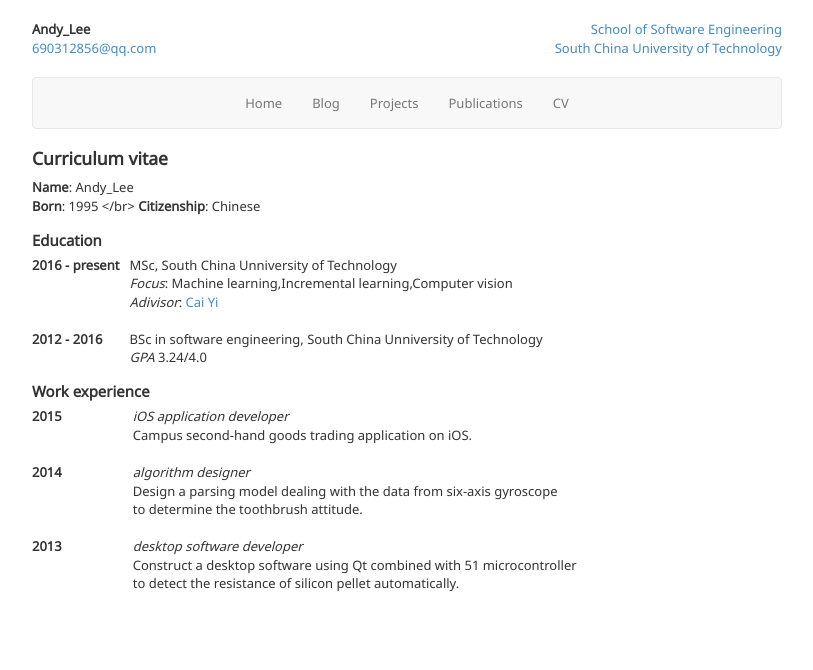
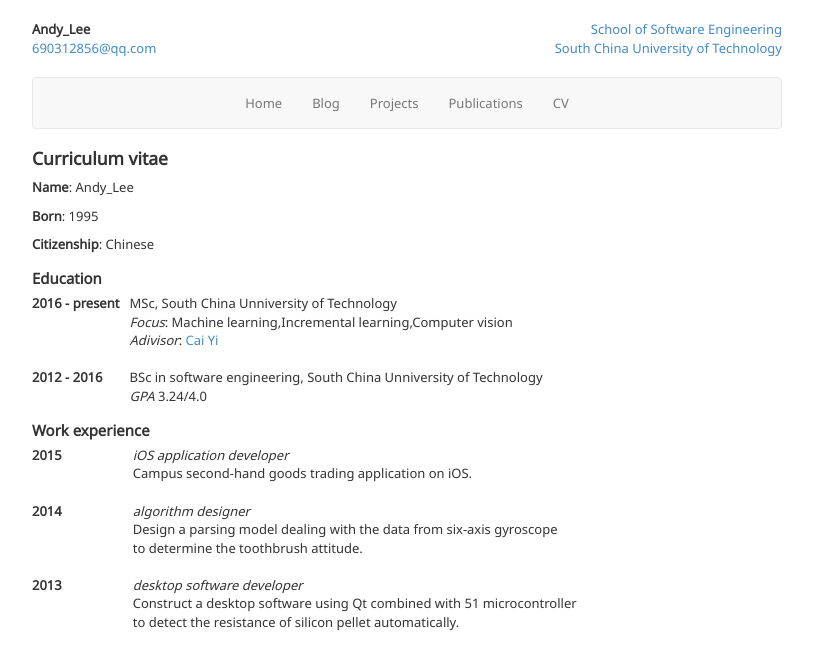
Before and after one commit to 690312856/690312856.github.io, a Jekyll site: the page built from cv.md, in a window 1280 px wide. Shown: the top 670 px of the page, without its empty margins (233-1046 px from the left). Built offline with Jekyll 4.4.1, drawn with Linux system fonts in a browser that asks for light colours; nearby versions of some CDN libraries; library files that are not in the unit come from our copies; Markdown is read by kramdown in place of the engine named in the settings.

Commit message:
test4
test4

```diff
--- a/cv.md
+++ b/cv.md
@@ -5,9 +5,9 @@ layout: default
 
 # Curriculum vitae
 **Name**: Andy_Lee
-<br>
+
 **Born**: 1995
-</br>
+
 **Citizenship**: Chinese
 
 ## Education
```
